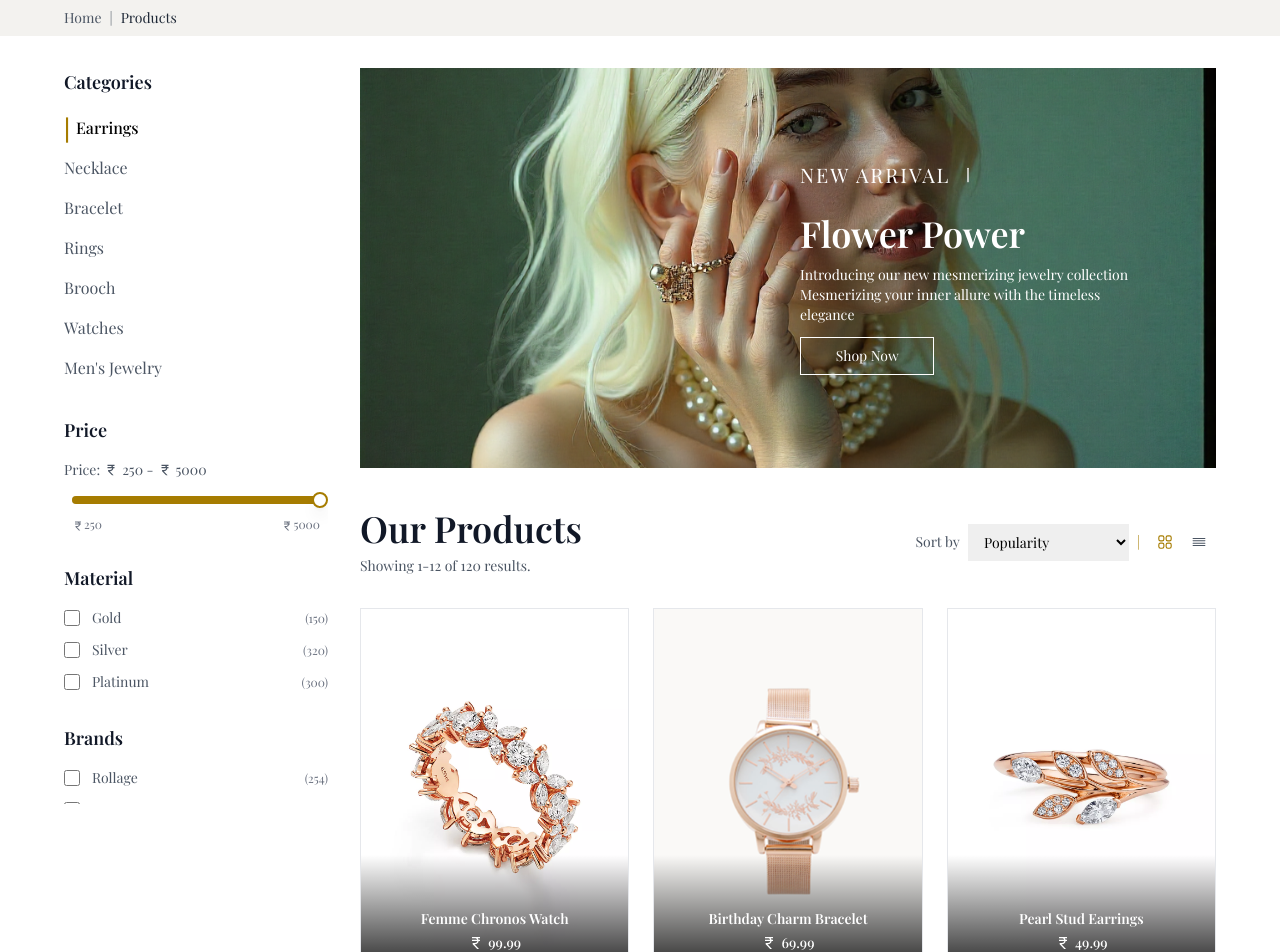
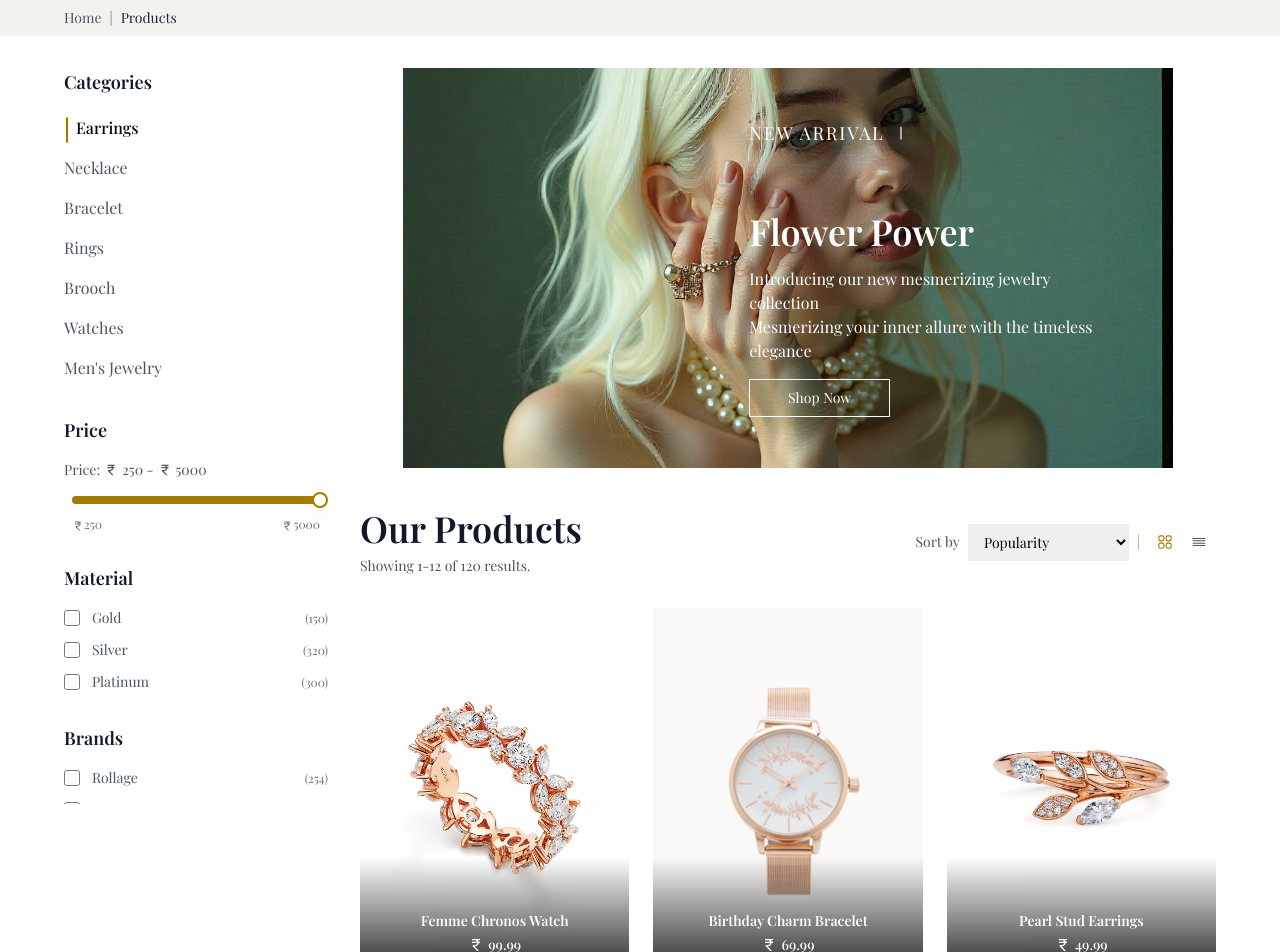
Before and after one commit to devifai-2026/Feaug_Ecomm_Client, a React (Vite) app: page /categories in a window 1280 px wide. Shown: the part 80-1032 px from the top of the page. Built offline with nearby package versions, Linux system fonts and the light colour scheme; a web font is replaced by a local one.

Commit message:
fixed the top and bottom banner of categies section

```diff
--- a/src/Component/Category/Category.jsx
+++ b/src/Component/Category/Category.jsx
@@ -501,30 +501,35 @@ const Category = () => {
           {/* Right Side - Products */}
           <div className="col-span-12 lg:col-span-9">
            {/* Top Banner */}
-            <div className="mb-10 relative">
+<div className="mb-10 relative max-w-[90%] mx-auto">
   <img
     className="h-[50vh] w-full object-cover"
     src={topBanner}
     alt="Categories Banner"
   />
   <div className="absolute top-1/2 left-1/2 -translate-x-1/2 -translate-y-1/2 w-[90%] max-w-xs sm:max-w-sm md:max-w-md lg:left-[unset] lg:right-6 lg:translate-x-0 p-3 sm:p-4 md:p-6">
-                <div className="text-center md:text-left p-4 sm:p-6 md:p-8">
-                  <p className="uppercase tracking-widest flex items-center gap-2 mb-8 lg:mb-6 justify-center md:justify-start text-white  text-lg md:text-xl lg:text-xl">
-                    New Arrival <RxDividerVertical className="text-white " />
+    <div className="flex flex-col justify-between h-full text-center md:text-left p-4 sm:p-6 md:p-6 gap-36 md:gap-52 lg:gap-16">
+      {/* New Arrival text at top */}
+      <div>
+        <p className="uppercase tracking-widest flex items-center gap-2 justify-center md:justify-start text-white text-sm md:text-base lg:text-lg">
+          New Arrival <RxDividerVertical className="text-white" />
         </p>
-                  <div className="space-y-4 lg:space-y-3">
-                    <h2 className="text-3xl md:text-4xl text-white  font-semibold">
+      </div>
+
+      {/* Rest of the content */}
+      <div className="space-y-4">
+        <h2 className="text-3xl md:text-4xl text-white font-semibold">
           Flower Power
         </h2>
-                    <div className="text-white  ">
-                      <p className="text-xs md:text-sm leading-tight">
+        <div className="text-white">
+          <p className="text-sm md:text-base leading-tight">
             Introducing our new mesmerizing jewelry collection
           </p>
-                      <p className="text-xs md:text-sm leading-tight">
+          <p className="text-sm md:text-base leading-tight">
             Mesmerizing your inner allure with the timeless elegance
           </p>
         </div>
-                    <button className=" border border-white  text-white  px-3 py-1.5 sm:px-4 sm:py-2 text-nowrap mt-3 sm:mt-4   text-xs sm:text-sm w-[40%]">
+        <button className="border border-white text-white px-3 py-1.5 sm:px-4 sm:py-2 text-nowrap text-xs sm:text-sm w-[40%]">
           Shop Now
         </button>
       </div>
@@ -592,20 +597,20 @@ const Category = () => {
             <div
               className={`mb-12 ${
                 layout === "grid"
-                  ? "grid grid-cols-2 md:grid-cols-3 gap-4 lg:gap-6"
+                  ? "grid grid-cols-2 md:grid-cols-3 gap-4 lg:gap-6 "
                   : "space-y-4"
               }`}
             >
               {currentProducts.map((product) => (
                 <div
                   key={`${product.id}-${currentPage}`}
-                  className={`group relative bg-white transition-all duration-300 ${
+                  className={`group relative bg-white transition-all duration-300 hover:border-2 border-amber-700 ${
                     layout === "grid"
-                      ? "border border-gray-200"
-                      : "flex border border-gray-200"
+                      ? ""
+                      : "flex border border-gray-200 "
                   } ${
                     hoveredProduct === `${product.id}-${currentPage}`
-                      ? "border-2 border-amber-500"
+                      ? " "
                       : ""
                   }`}
                   onMouseEnter={() =>
@@ -615,10 +620,10 @@ const Category = () => {
                 >
                   {/* Product Image Container */}
                   <div
-                    className={`relative bg-gray-100 overflow-hidden transition-all duration-300 ${
+                    className={`relative bg-gray-100 overflow-hidden transition-all duration-300  ${
                       layout === "grid"
-                        ? "aspect-[3/4]"
-                        : "w-48 aspect-[3/4] flex-shrink-0"
+                        ? "aspect-[3/4] "
+                        : "w-48 aspect-[3/4] flex-shrink-0 "
                     }`}
                   >
                     <img
@@ -642,13 +647,13 @@ const Category = () => {
 
                     {/* Product Info Overlay - For desktop and tablet */}
                     <div
-                      className={`hidden md:block absolute bottom-0 left-0 right-0 p-3 bg-gradient-to-t from-black/80 to-transparent`}
+                      className={`hidden md:block absolute bottom-0 left-0 right-0 p-3 bg-gradient-to-t from-black/80 to-transparent `}
                     >
                       {/* Action Icons - Horizontal row above title (for lg devices only) */}
                       <div
                         className={`hidden lg:flex justify-center space-x-2 mb-2 transition-all duration-300 ${
                           layout === "grid"
-                            ? "opacity-0 group-hover:opacity-100"
+                            ? "opacity-0 group-hover:opacity-100 "
                             : "opacity-100"
                         }`}
                       >
@@ -802,7 +807,7 @@ const Category = () => {
           alt="Categories Banner"
         />
         <div className="absolute top-1/2 left-1/2 -translate-x-1/2 -translate-y-1/2 w-[90%] max-w-xs sm:max-w-sm md:max-w-md lg:left-[unset] lg:right-6 lg:translate-x-0 p-3 sm:p-4 md:p-6">
-          <div className="flex flex-col justify-between h-full text-center md:text-left p-4 sm:p-6 md:p-4 gap-16 lg:gap-12">
+          <div className="flex flex-col justify-between h-full text-center md:text-left p-4 sm:p-6 md:p-6 gap-36 md:gap-52 lg:gap-24">
             {/* Collection text at top */}
             <div>
               <p className="uppercase tracking-widest flex items-center gap-2 justify-center md:justify-start text-white text-sm md:text-base lg:text-lg">
```
Lines whose indentation alone changed are shown as unchanged.
